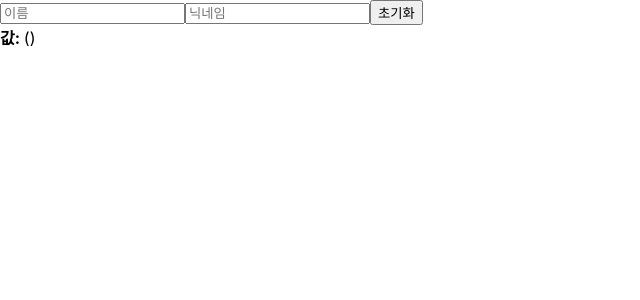
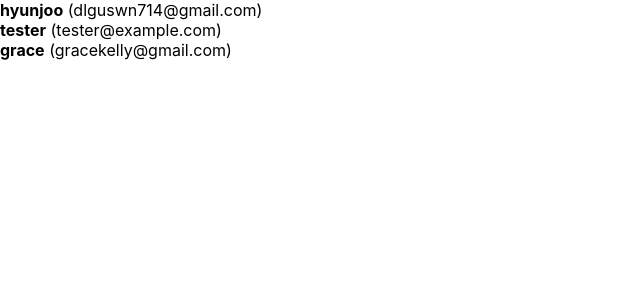
Before and after one commit to Hyun-Joo/begin-react, a React (Create React App) app: page / in a window 1280 px wide. Shown: the top 300 px of the page, without its empty margins (0-640 px from the left). Built offline with nearby package versions, Linux system fonts and the light colour scheme.

Commit message:
User 컴포넌트 추가

```diff
--- a/src/App.js
+++ b/src/App.js
@@ -1,9 +1,9 @@
 import React from 'react';
-import InputSample from "./InputSample";
+import UserList from "./UserList";
 
 function App() {
     return (
-        <InputSample />
+        <UserList />
     );
 }
 
--- a/src/InputSample.js
+++ b/src/InputSample.js
@@ -1,10 +1,11 @@
-import React, { useState } from 'react';
+import React, { useState, useRef } from 'react';
 
 function InputSample() {
     const [inputs, setInputs] = useState({
         name: '',
         nickname: ''
     });
+    const nameInput = useRef();
     const { name, nickname } = inputs;
     const onChange = (e) => {
         const { name, value } = e.target;
@@ -16,8 +17,9 @@ function InputSample() {
     const onReset = () => {
         setInputs({
             name: '',
-            value: ''
-        })
+            nickname: ''
+        });
+        nameInput.current.focus();
     }
     return (
         <div>
@@ -25,9 +27,9 @@ function InputSample() {
                    placeholder="이름"
                    onChange={onChange}
                    value={name}
+                   ref={nameInput}
             />
-            <input
-                   name="nickname"
+            <input name="nickname"
                    placeholder="닉네임"
                    onChange={onChange}
                    value={nickname}
--- /dev/null
+++ b/src/UserList.js
@@ -0,0 +1,41 @@
+import React from 'react';
+
+function User({ user }){
+    return (
+        <div>
+            <b>{user.username}</b> <span>({user.email})</span>
+        </div>
+    )
+}
+
+function UserList(){
+    const users = [
+        {
+            id: 1,
+            username: 'hyunjoo',
+            email: 'dlguswn714@gmail.com'
+        },
+        {
+            id: 2,
+            username: 'tester',
+            email: 'tester@example.com'
+        },
+        {
+            id: 3,
+            username: 'grace',
+            email: 'gracekelly@gmail.com'
+        }
+    ];
+
+    return (
+        <div>
+            {
+                users.map(user => //(user,index) 식으로 해도 되지만 웬만하면 id값을...
+                    (<User user={user} key={user.id} />)
+                )
+            }
+        </div>
+    )
+}
+
+export default UserList;
```
